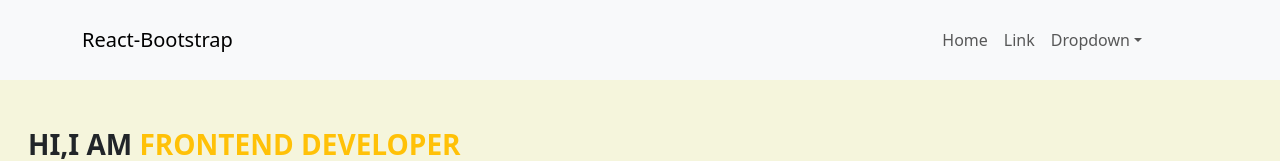
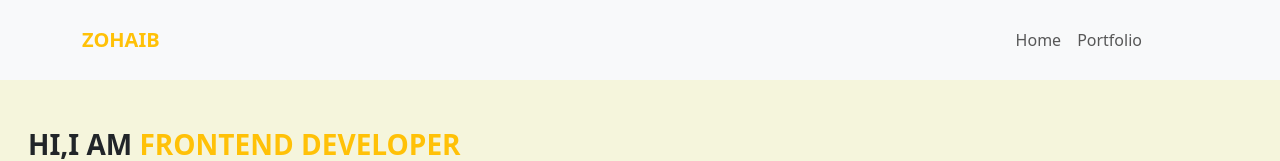
Before and after one commit to zohaib6262/my-portfolio-app, a React (Create React App) app: page / in a window 1280 px wide. Shown: the top 161 px of the page. Built offline with nearby package versions, Linux system fonts and the light colour scheme.

Commit message:
navbar changes

```diff
--- a/src/components/NavBar/Navbar.jsx
+++ b/src/components/NavBar/Navbar.jsx
@@ -1,42 +1,7 @@
-// import React from "react";
-// import Nav from "react-bootstrap/Nav";
-// import Navbar from "react-bootstrap/Navbar";
-// import styles from "./NavBar.module.css";
-// import { Container } from "react-bootstrap";
-// const NavBar = () => {
-//   return (
-//     <Container fluid className={`${styles.mainNavBar} ${"bg-dark "}`}>
-//       <Navbar expand="lg" data-bs-theme="dark" className={` ${"bg-dark"}`}>
-//         <Navbar.Brand
-//           href="/"
-//           className={` ${"text-warning text-uppercase fw-bold mx-5"}`}
-//         >
-//           Zohaib
-//         </Navbar.Brand>
-//         <Navbar.Toggle aria-controls="basic-navbar-nav" />
-//         <Navbar.Collapse id="basic-navbar-nav w-75">
-//           <Nav className="me-auto"></Nav>
-//           <Nav className="mx-5 ">
-//             <Nav.Link href="/" className="me-1">
-//               Home
-//             </Nav.Link>
-//             <Nav.Link href="/portfolio" className="me-1">
-//               Portfolio
-//             </Nav.Link>
-//           </Nav>
-//         </Navbar.Collapse>
-//       </Navbar>
-//     </Container>
-//   );
-// };
-
-// export default NavBar;
 import Container from "react-bootstrap/Container";
 import Nav from "react-bootstrap/Nav";
 import Navbar from "react-bootstrap/Navbar";
-import NavDropdown from "react-bootstrap/NavDropdown";
 import styles from "./NavBar.module.css";
-
 function NavBar() {
   return (
     <Navbar
@@ -44,24 +9,15 @@ function NavBar() {
       className={`${styles.mainNavBar} ${"bg-body-tertiary"}`}
     >
       <Container>
-        <Navbar.Brand href="#home">React-Bootstrap</Navbar.Brand>
+        <Navbar.Brand href="/" className="text-warning text-uppercase fw-bold">
+          Zohaib
+        </Navbar.Brand>
         <Navbar.Toggle aria-controls="basic-navbar-nav" />
         <Navbar.Collapse id="basic-navbar-nav">
           <Nav className="me-auto"></Nav>
           <Nav className="me-5">
-            <Nav.Link href="#home">Home</Nav.Link>
-            <Nav.Link href="#link">Link</Nav.Link>
-            <NavDropdown title="Dropdown" id="basic-nav-dropdown">
-              <NavDropdown.Item href="#action/3.1">Action</NavDropdown.Item>
-              <NavDropdown.Item href="#action/3.2">
-                Another action
-              </NavDropdown.Item>
-              <NavDropdown.Item href="#action/3.3">Something</NavDropdown.Item>
-              <NavDropdown.Divider />
-              <NavDropdown.Item href="#action/3.4">
-                Separated link
-              </NavDropdown.Item>
-            </NavDropdown>
+            <Nav.Link href="/"> Home </Nav.Link>
+            <Nav.Link href="/portfolio"> Portfolio </Nav.Link>
           </Nav>
         </Navbar.Collapse>
       </Container>
```
